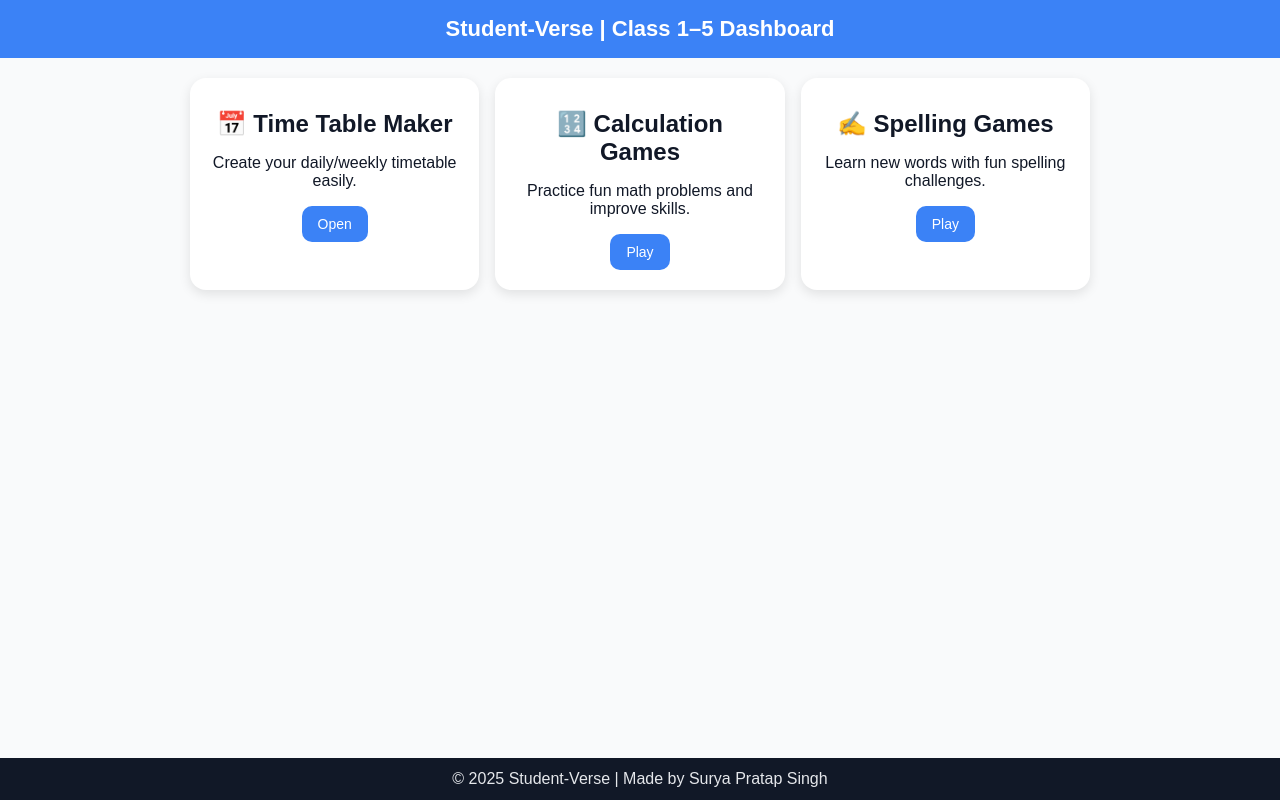
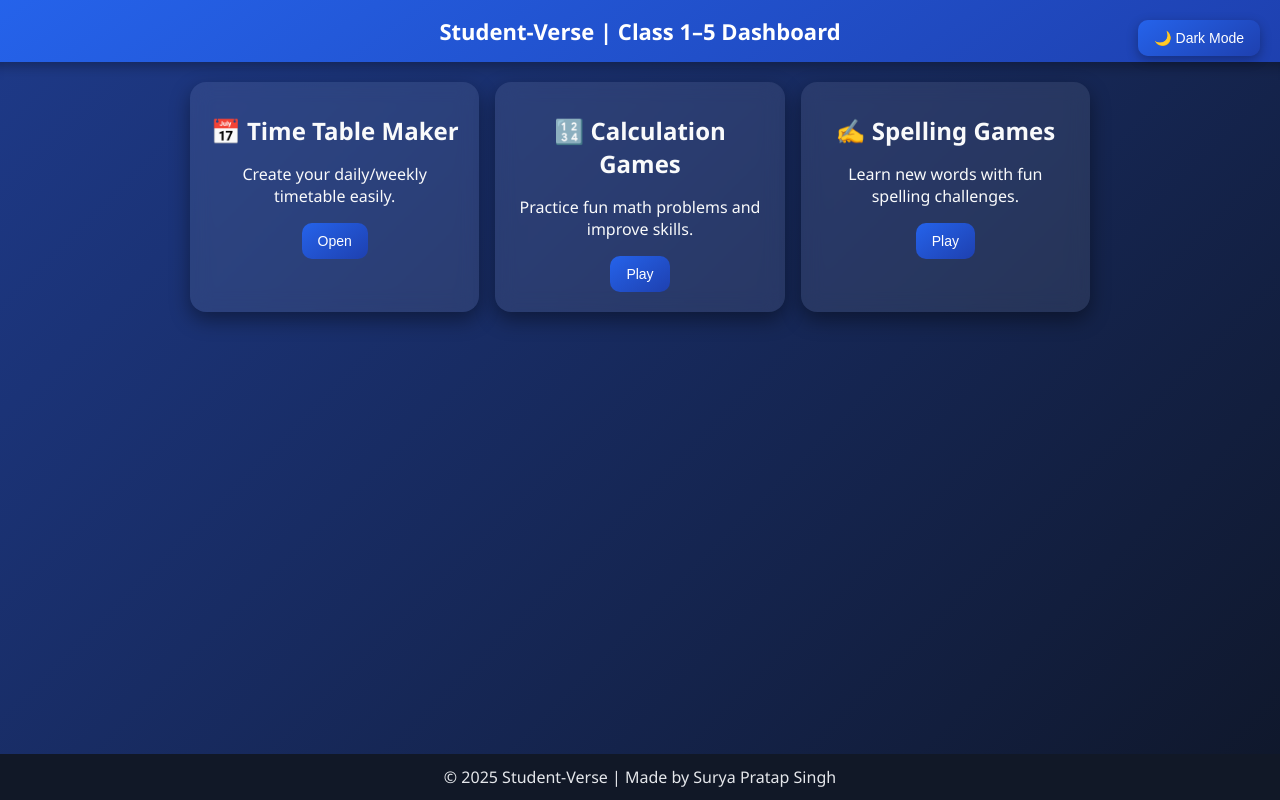
Before and after one commit to Aurian25/Student-verse, a plain HTML site: page class-1-5.html in a window 1280 px wide. Drawn offline with Linux system fonts and the light colour scheme.

Commit message:
Update class-1-5.html

```diff
--- a/class-1-5.html
+++ b/class-1-5.html
@@ -5,25 +5,45 @@
   <meta name="viewport" content="width=device-width, initial-scale=1.0">
   <title>Student-Verse | Class 1–5</title>
   <style>
+    :root {
+      --bg-gradient: linear-gradient(135deg, #1e3a8a, #0f172a);
+      --card-bg: rgba(255, 255, 255, 0.08);
+      --text-color: #f9fafb;
+      --btn-gradient: linear-gradient(145deg, #2563eb, #1e40af);
+      --btn-hover: linear-gradient(145deg, #1d4ed8, #1e3a8a);
+    }
+
+    body.light {
+      --bg-gradient: linear-gradient(135deg, #f9fafb, #e5e7eb);
+      --card-bg: rgba(255, 255, 255, 0.6);
+      --text-color: #111827;
+      --btn-gradient: linear-gradient(145deg, #3b82f6, #1d4ed8);
+      --btn-hover: linear-gradient(145deg, #2563eb, #1e40af);
+    }
+
     body {
-      font-family: Arial, sans-serif;
       margin: 0;
-      background: #f9fafb;
-      color: #111827;
+      font-family: 'Segoe UI', Tahoma, Geneva, Verdana, sans-serif;
+      background: var(--bg-gradient);
+      color: var(--text-color);
       display: flex;
       flex-direction: column;
       align-items: center;
       min-height: 100vh;
+      transition: all 0.5s ease;
     }
+
     header {
       width: 100%;
-      background: #3b82f6;
+      background: var(--btn-gradient);
       color: white;
       padding: 16px;
       text-align: center;
       font-size: 22px;
       font-weight: bold;
+      box-shadow: 0 4px 12px rgba(0,0,0,0.3);
     }
+
     .container {
       max-width: 900px;
       margin: 20px;
@@ -32,26 +52,35 @@
       gap: 16px;
       width: 100%;
     }
+
     .card {
-      background: white;
+      background: var(--card-bg);
       border-radius: 16px;
       padding: 20px;
-      box-shadow: 0 4px 12px rgba(0,0,0,0.1);
+      box-shadow: 0 8px 20px rgba(0,0,0,0.4);
       text-align: center;
-      transition: transform 0.2s;
+      transition: transform 0.3s ease;
+      backdrop-filter: blur(10px);
     }
-    .card:hover { transform: scale(1.05); }
-    .card h2 { margin: 12px 0; }
+    .card:hover { transform: translateY(-6px) scale(1.03); }
+    .card h2 { margin: 12px 0; color: var(--text-color); }
+
     .btn {
-      background: #3b82f6;
+      background: var(--btn-gradient);
       color: white;
       border: none;
       padding: 10px 16px;
       border-radius: 10px;
       cursor: pointer;
       font-size: 14px;
+      transition: all 0.25s ease-in-out;
     }
-    .btn:hover { background: #2563eb; }
+    .btn:hover {
+      background: var(--btn-hover);
+      transform: translateY(-3px);
+      box-shadow: 0 6px 12px rgba(0,0,0,0.3);
+    }
+
     footer {
       margin-top: auto;
       padding: 12px;
@@ -60,9 +89,30 @@
       width: 100%;
       text-align: center;
     }
+
+    .theme-toggle {
+      position: absolute;
+      top: 20px;
+      right: 20px;
+      padding: 10px 16px;
+      border: none;
+      border-radius: 10px;
+      cursor: pointer;
+      background: var(--btn-gradient);
+      color: white;
+      font-size: 14px;
+      box-shadow: 0 4px 12px rgba(0,0,0,0.3);
+      transition: all 0.3s ease;
+    }
+    .theme-toggle:hover {
+      background: var(--btn-hover);
+      transform: scale(1.05);
+    }
   </style>
 </head>
 <body>
+  <button class="theme-toggle" onclick="toggleTheme()">🌙 Dark Mode</button>
+
   <header>
     Student-Verse | Class 1–5 Dashboard
   </header>
@@ -90,5 +140,29 @@
   <footer>
     © 2025 Student-Verse | Made by Surya Pratap Singh
   </footer>
+
+  <script>
+    // Load saved theme
+    window.onload = () => {
+      const savedTheme = localStorage.getItem("theme");
+      if (savedTheme === "light") {
+        document.body.classList.add("light");
+        document.querySelector(".theme-toggle").textContent = "☀️ Light Mode";
+      }
+    };
+
+    function toggleTheme() {
+      document.body.classList.toggle("light");
+      const btn = document.querySelector(".theme-toggle");
+
+      if (document.body.classList.contains("light")) {
+        btn.textContent = "☀️ Light Mode";
+        localStorage.setItem("theme", "light"); // save globally
+      } else {
+        btn.textContent = "🌙 Dark Mode";
+        localStorage.setItem("theme", "dark"); // save globally
+      }
+    }
+  </script>
 </body>
 </html>
```
